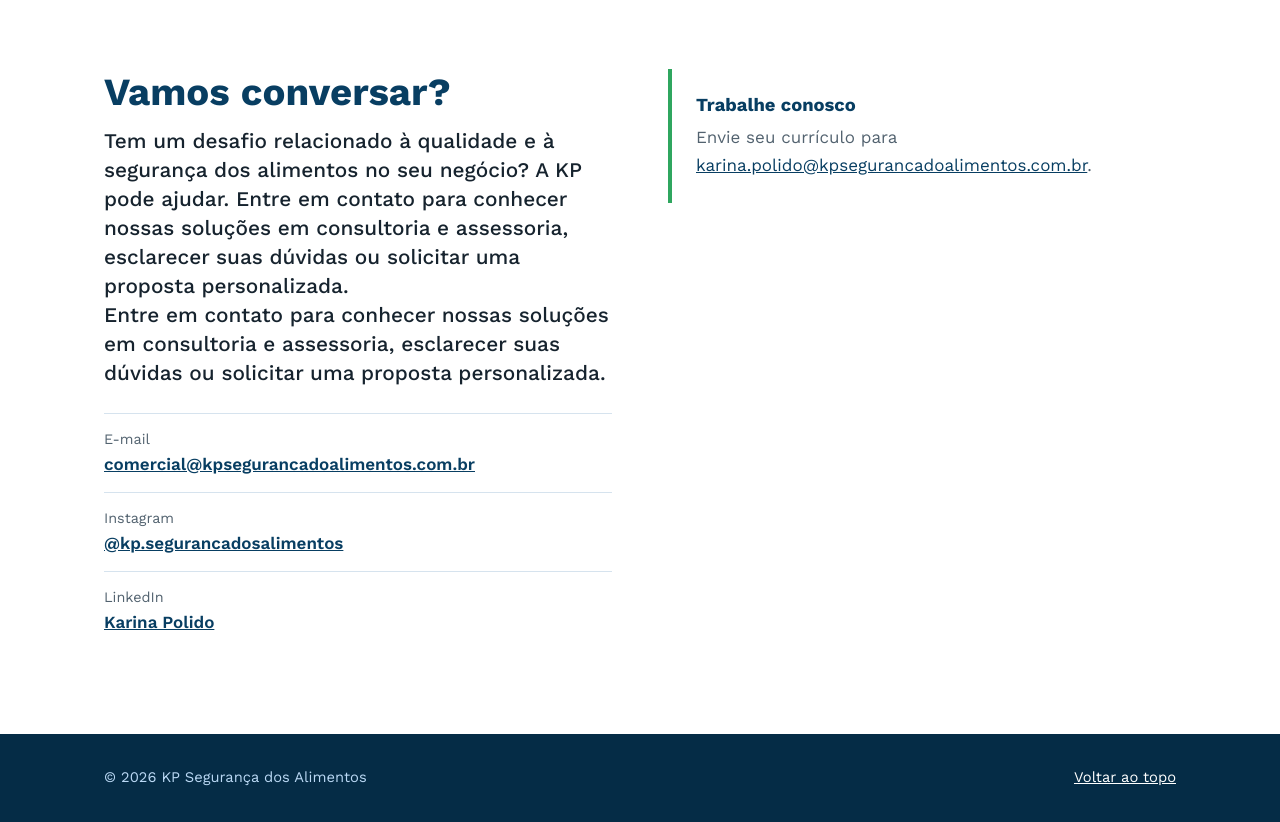
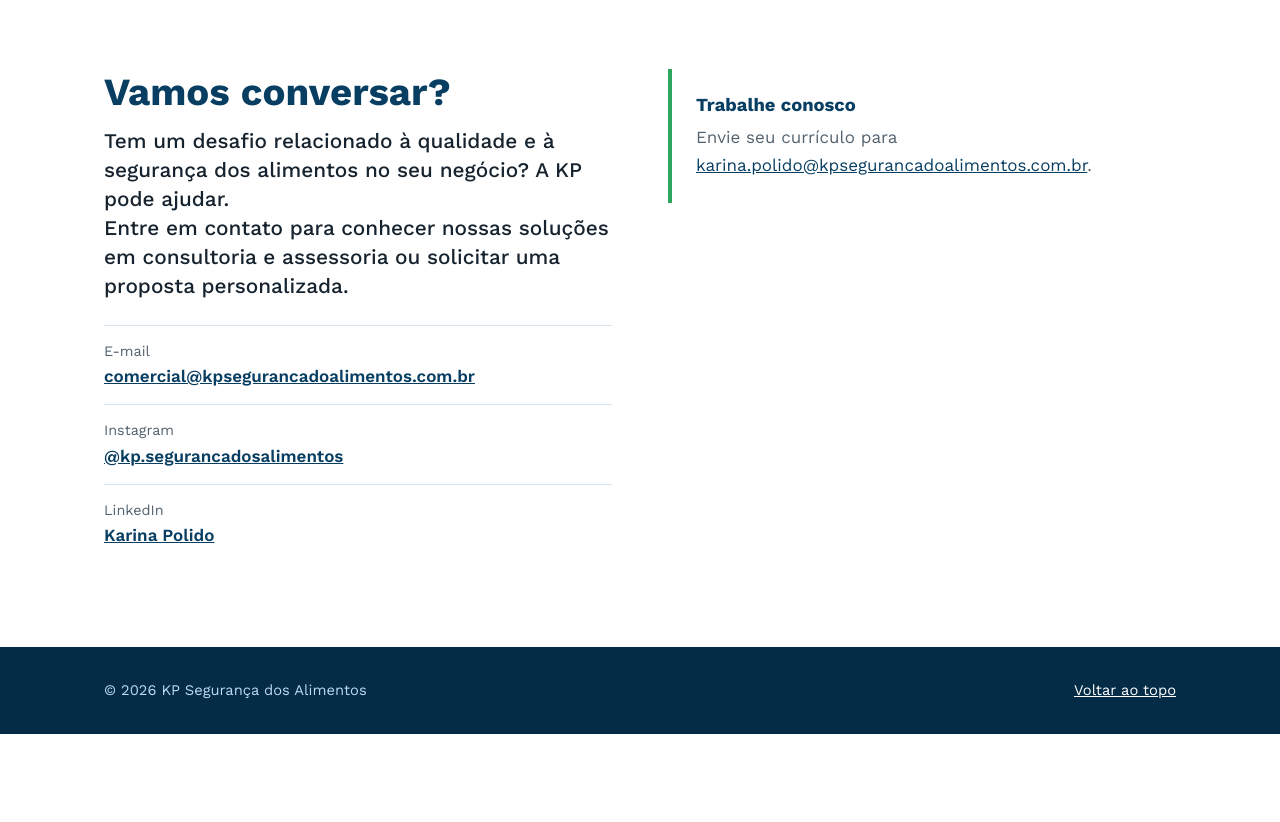
Before and after one commit to karinapolido/site-kp, a plain HTML site: page index.html in a window 1280 px wide. Shown: the part 6920-7742 px from the top of the page. After the commit the page ends 7654 px from the top, so only its background shows below. Drawn offline with nearby package versions, Linux system fonts and the light colour scheme.

Commit message:
Revise contact section text for clarity

```diff
--- a/index.html
+++ b/index.html
@@ -250,8 +250,8 @@ Acreditamos que processos bem definidos, equipes capacitadas e uma gestão compr
   <div class="wrap contato">
     <div>
       <h2>Vamos conversar?</h2>
-      <p class="lead">Tem um desafio relacionado à qualidade e à segurança dos alimentos no seu negócio? A KP pode ajudar. Entre em contato para conhecer nossas soluções em consultoria e assessoria, esclarecer suas dúvidas ou solicitar uma proposta personalizada.</p>
-      <p class="lead">Entre em contato para conhecer nossas soluções em consultoria e assessoria, esclarecer suas dúvidas ou solicitar uma proposta personalizada.</p>
+      <p class="lead">Tem um desafio relacionado à qualidade e à segurança dos alimentos no seu negócio? A KP pode ajudar.</p>
+      <p class="lead">Entre em contato para conhecer nossas soluções em consultoria e assessoria ou solicitar uma proposta personalizada.</p>
       <ul class="canais">
         <li><span>E-mail</span><a href="mailto:comercial@kpsegurancadosalimentos.com.br">comercial@kpsegurancadoalimentos.com.br</a></li>
         <li><span>Instagram</span><a href="https://www.instagram.com/kp.segurancadosalimentos/" target="_blank" rel="noopener">@kp.segurancadosalimentos</a></li>
```
